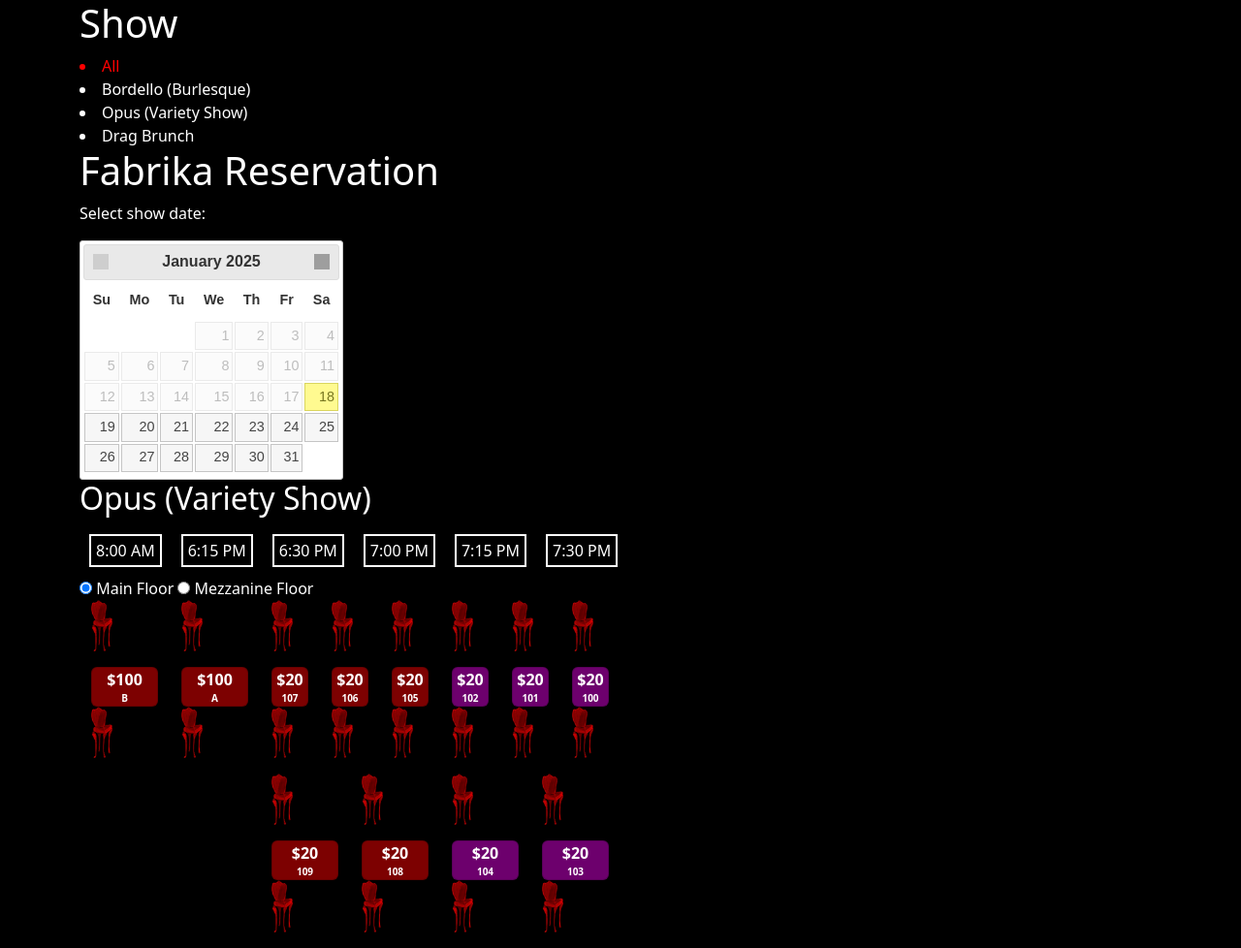
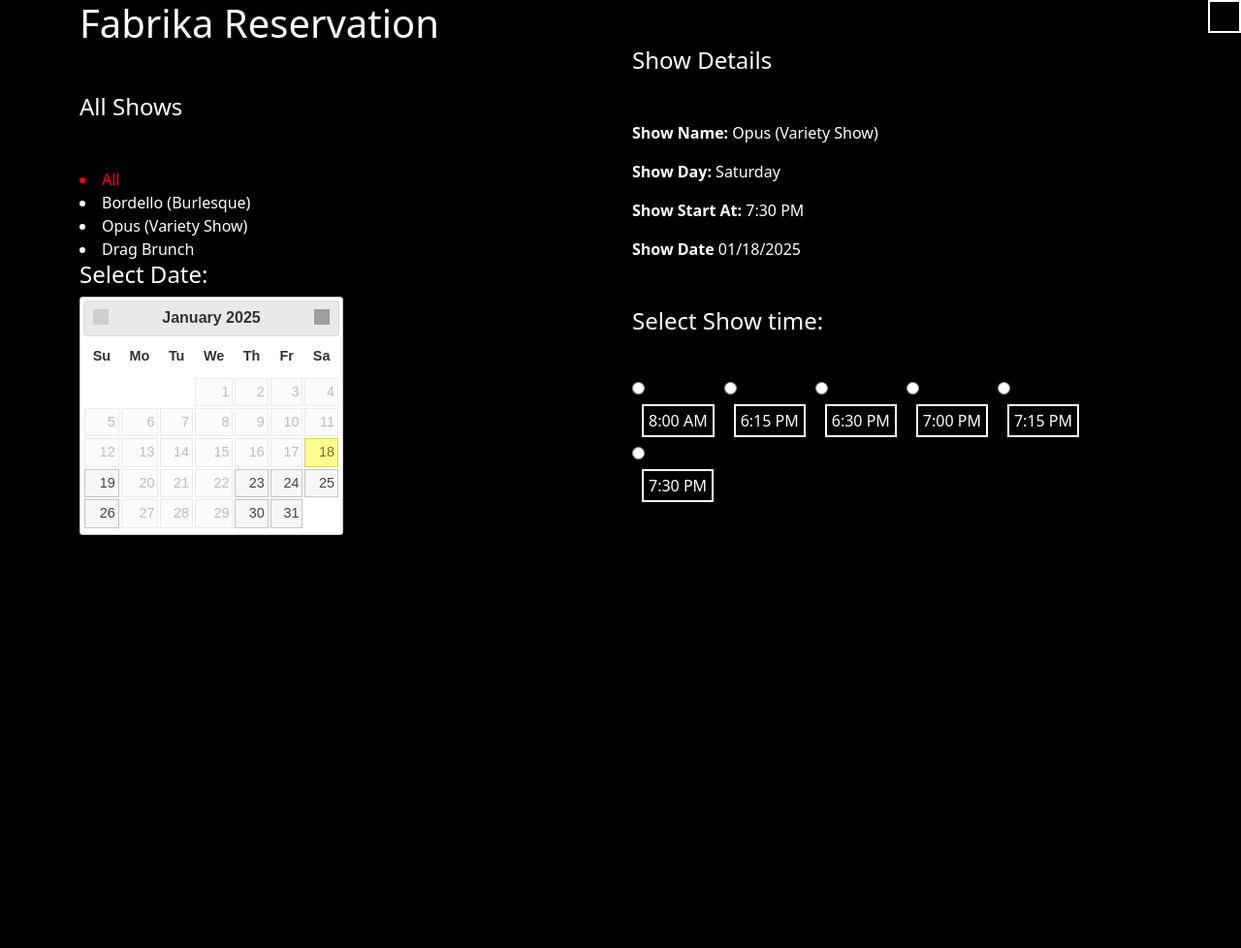
Before and after one commit to soyebamd/fabrika-new-reservation, a website built with Vite: page index.html in a window 1280 px wide. Shown: the whole page at 97% size. After the commit the page ends 800 px from the top, so only its background shows below. Built offline with nearby package versions, Linux system fonts and the light colour scheme; grey boxes are pictures that could not be loaded.

Commit message:
modifications

```diff
--- a/index.html
+++ b/index.html
@@ -28,8 +28,12 @@
         cursor: pointer;
       }
 
-      .form-check-input {
-        display: none;
+      #checkout{
+        position: absolute;
+        right: 0;
+        top: 0;
+        border: solid 2px;
+        padding: 15px;
 }
 
       .table {
@@ -46,7 +50,7 @@
       }
 
       #time-slot input {
-        display: none;
+        display: block;
       }
 
       #time-slot input:checked + li {
@@ -65,18 +69,52 @@
   <body>
     <!-- Content Section -->
     <div class="container">
-      <h1>Show</h1>
+    <div class="row">
+      <div class="col">
+      <!-- Title -->
+      <h1>Fabrika Reservation</h1>
+      <!-- Display all show -->
+      <h4 class="my-5">All Shows</h4>
       <div id="show"></div>
-      <h1>Fabrika Reservation</h1>
-      <p>Select show date:</p>
+      <!-- Select Date -->
+      <h4>Select Date:</h4>
       <div id="datepicker-container"></div>
 
       <table id="result" border="1" class="d-none"></table>
+</div>
 
-      <h2 id="show-name"></h2>
+ <div class="col">
 
-      <div id="time-slot"></div>
+    <form id="cart-form" action="" method="POST" data-gtm-form-interact-id="0">
 
+
+           <h4 class="my-5" >Show Details</h4>
+
+
+           <p> <strong>Show Name:</strong> <span id="show-name-span">Opus (Variety Show)</span> </p>
+           <p> <strong>Show Day:</strong> <span id="show-day-span"></span> </p>
+           <p> <strong>Show Start At:</strong> <span id="show-start-span"></span> </p>
+           <p> <strong>Show Date</strong> <span id="show-date"></span> </p>
+
+</form>
+
+
+
+
+
+      <h4 class="my-5">Select Show time:</h4>
+
+
+
+
+      <div id="time-slot"></div></div>
+
+
+    </div>
+
+    <div class="container">
+      <div id="events">
+        <h4 class="my-5">Select Event:</h4>
         <input
           type="radio"
           id="main_floor"
@@ -124,7 +162,10 @@
           <div class="row w-100 flex-row-reverse" id="row-305-315"></div>
         </div>
       </div>
+    </div>
 
+
+    <div id="checkout"></div>
     <!-- External CSS and Scripts -->
     <link
       rel="stylesheet"
--- a/main.js
+++ b/main.js
@@ -47,11 +47,46 @@
 
 const result = document.querySelector("#result");
 
+// Base to trace days
 const showDays = [0, 4, 5, 6];
+
+//Min Spend
+const minSpend = [0, 0, 0, 0];
+const minSpendArray = [...minSpend];
+
+//Show Starting Time
+const showStartingTime = ["1:00 PM", "7:30 PM", "8:00 PM", "7:30 PM"];
+let showStartingTimeArray = [...showStartingTime];
 
 const showWrapper = document.querySelector("#show");
 
-const showName = document.querySelector("#show-name");
+const showName = document.querySelector("#show-name-span");
+
+const showStartSpan = document.querySelector("#show-start-span");
+
+const getBookedDay = document.querySelector("#show-day-span");
+
+const showDate = document.querySelector("#show-date");
+
+let daysOfWeek = [
+  "Sunday",
+  "Monday",
+  "Tuesday",
+  "Wednesday",
+  "Thursday",
+  "Friday",
+  "Saturday",
+];
+
+let showEventShow = false;
+
+function showEvent(show) {
+  showEventShow = show;
+
+  eventWrapper.style.display = show ? "block" : "none";
+}
+
+const eventWrapper = document.querySelector("#events");
 
 // Main Floor
 const group1_tables = document.querySelector("#row-AB");
@@ -62,6 +97,11 @@
 
 //Mezzanine Floor
 const mezzanine_group1_tables = document.querySelector("#row-305-315");
+
+//checkout div
+const checkout = document.querySelector("#checkout");
+
+checkout;
 
 let total = 0;
 
@@ -119,9 +159,16 @@
 
 let currentDay = new Date().getDay(); //### Get the current day (0 = Sunday, ..., 6 = Saturday)
 
-let bookingDate;
+let bookingDate = new Date();
+
+bookingDate = $.datepicker.formatDate("mm/dd/yy", bookingDate);
+
 // get reservation info in array
 const reservationData = [];
+
+eventWrapper.style.display = "none";
+
+// Add minSpend to array according to day
 
 //### GET THE DEFAULT LOCATION VALUE
 if (chooseLocation.length > 0) {
@@ -224,6 +271,11 @@
 //END
 
 function ReservationTables(currentDay) {
+  console.log("Display by Default");
+
+  console.log(bookingDate + "Current Date");
+
+  // Get current show
   showName.textContent = "";
   showDays.forEach((displayname, index) => {
     if (displayname == currentDay) {
@@ -231,6 +283,17 @@
       displayShowName(showDisplayName[index]);
     }
   });
+
+  // Get current Day
+  getBookedDay.textContent = daysOfWeek[currentDay];
+
+  // Show Starting Time
+  showStartSpan.textContent =
+    showStartingTimeArray[showDays.indexOf(currentDay)];
+
+  // show Date
+
+  showDate.textContent = bookingDate;
 
   //### TIME SLOT MANAGEMENT
   clearTimeSlot();
@@ -284,6 +347,11 @@
 
       //console.log(time_id + "dddddddddddddddddddddddddddddddddddd");
 
+      wrapTimeSlots_input.addEventListener("change", function () {
+        console.log("Event changing");
+        showEvent(true);
+      });
+
       // Initialize or check if the time slot is already selected for this location
       if (
         selectedTime[showLocation] &&
@@ -293,6 +361,7 @@
       } else {
         wrapTimeSlots_input.checked = false; // Deselect if it's not selected
       }
+
       // Handle change event when a time slot is selected or deselected
       wrapTimeSlots_input.addEventListener("change", function () {
         if (this.checked) {
@@ -524,23 +593,23 @@
 
     // Create table image and insert in label
 
-    const tableImg = document.createElement("img");
+    // const tableImg = document.createElement("img");
 
-    tableImg.src = "/assets/Bar_Chairs_Back_Final_1x.webp";
-    tableImg.className = "table";
+    // tableImg.src = "/assets/Bar_Chairs_Back_Final_1x.webp";
+    // tableImg.className = "table";
 
-    label.appendChild(tableImg);
+    // label.appendChild(tableImg);
 
-    function checkedImg(id) {
-      const labelId = document.querySelector(`label[for="${id}"]`);
+    // function checkedImg(id) {
+    //   const labelId = document.querySelector(`label[for="${id}"]`);
 
-      const changeCheckedImg = labelId.querySelectorAll("img");
+    //   const changeCheckedImg = labelId.querySelectorAll("img");
 
-      changeCheckedImg[0].setAttribute(
-        "src",
-        "/assets/Bar_Chairs_Back_Final.webp"
-      );
-    }
+    //   changeCheckedImg[0].setAttribute(
+    //     "src",
+    //     "/assets/Bar_Chairs_Back_Final.webp"
+    //   );
+    // }
 
     if (
       selectedCheckboxes[table_id] &&
@@ -555,10 +624,11 @@
     inputCheckbox.addEventListener("change", function () {
       // change checked seat image
 
-      if (this.checked) {
-        checkedImg(this.id);
-      }
+      // if (this.checked) {
+      //   checkedImg(this.id);
+      // }
       //### GET SLOT TIME
+
       const getTimeSlot = document.querySelectorAll(".show-times");
 
       let slotTime;
@@ -566,13 +636,18 @@
 
       getTimeSlot.forEach((slot) => {
         if (slot.checked) {
+          console.log("slot are checked");
+
           slotTime = slot.value;
           slotTimeID = slot.id;
         }
       });
       //END
       //### IF CHECKED REMAIN CHECKED OPTION
+
       if (this.checked) {
+        console.log("checkbox checked");
+
         if (!selectedCheckboxes[table_id]) {
           selectedCheckboxes[table_id] = [];
         }
@@ -583,8 +658,18 @@
 
         total += data.price; // Add the table price when checked
 
+        console.log(currentDay + "current selected date");
+
+        let currentShowDay;
+
+        if (showDays.includes(currentDay)) {
+          currentShowDay = showDays.indexOf(currentDay);
+          console.log(currentShowDay + "current Day");
+        }
+
         //### ADD DATA TO ARRAY
         reservationData.push({
+          show_name: showDisplayName[currentShowDay],
           table_id: table_id,
           table_number: data.table_number,
           table_price: data.price,
@@ -594,7 +679,7 @@
           time_Id: slotTimeID,
         });
 
-        console.log(reservationData);
+        updateTableDisplay(this);
 
         //END
       } else {
@@ -616,7 +701,52 @@
         if (removeBookingIndex !== -1) {
           reservationData.splice(removeBookingIndex, 1);
           console.log("Removed Reservation:", reservationData);
+          updateTableDisplay();
         }
+      }
+
+      function updateTableDisplay(isTimeSelected) {
+        checkout.innerHTML = "";
+        reservationData.forEach((data, index) => {
+          if (data.time_slot === undefined) {
+            alert("Please select time slot first");
+
+            isTimeSelected.checked = false;
+            reservationData.splice(index, 1);
+          } else {
+            // Add each reservation's data to the HTML string
+            checkout.innerHTML += `
+            <div class="reservation-item">
+               <p>#${index + 1}</p>
+                <p><strong>Show Name</strong>: ${data.show_name}</p>
+
+                 <p><strong>Show Day</strong>: ${"x"}</p>
+
+               <p><strong>Date</strong>: ${data.table_booking_date}</p>
+               <p><strong>Seating Time</strong>: ${data.time_slot}</p>
+
+
+
+                 <p><strong>${data.table_location}</strong>: $${
+              data.table_price
+            }</p>
+
+
+
+
+
+
+
+            <p>For dev use only:</p>
+  <p><strong>Table</strong>: ${data.table_number}</p>
+
+
+
+
+            </div>
+        `;
+          }
+        });
       }
     });
 
@@ -717,6 +847,8 @@
         console.log(todayFormatted);
       }*/
 
+      console.log("bookingDate" + bookingDate);
+
       if (showId === "bordello") {
         // If the day is Thursday (getDay() === 4), return [true] to make it active
         if (date.getDay() === 4) {
@@ -738,6 +870,13 @@
           return [true]; // Enable Thursday
         }
         return [false]; // Disable other days
+      }
+
+      var day = date.getDay();
+
+      // Disable Monday (1), Tuesday (2), Wednesday (3)
+      if (day == 1 || day == 2 || day == 3) {
+        return [false]; // Disable these days
       }
 
       return [true];
```
Lines whose indentation alone changed are shown as unchanged.
